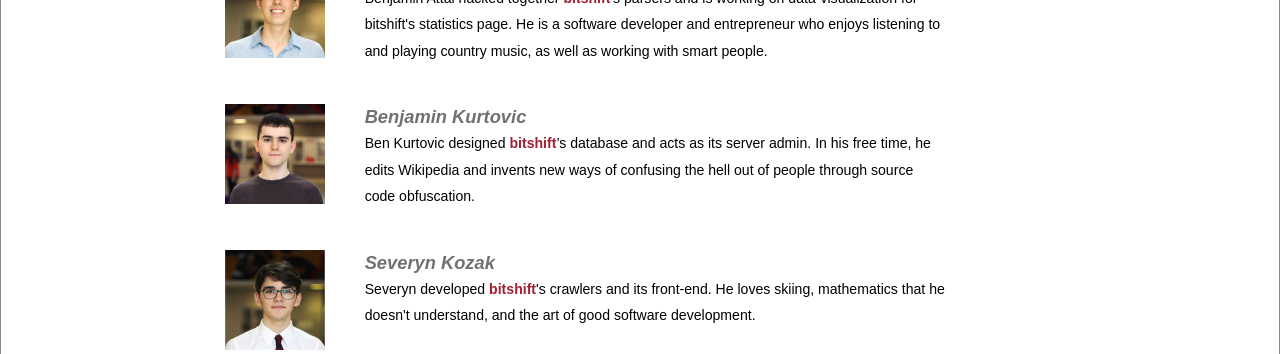
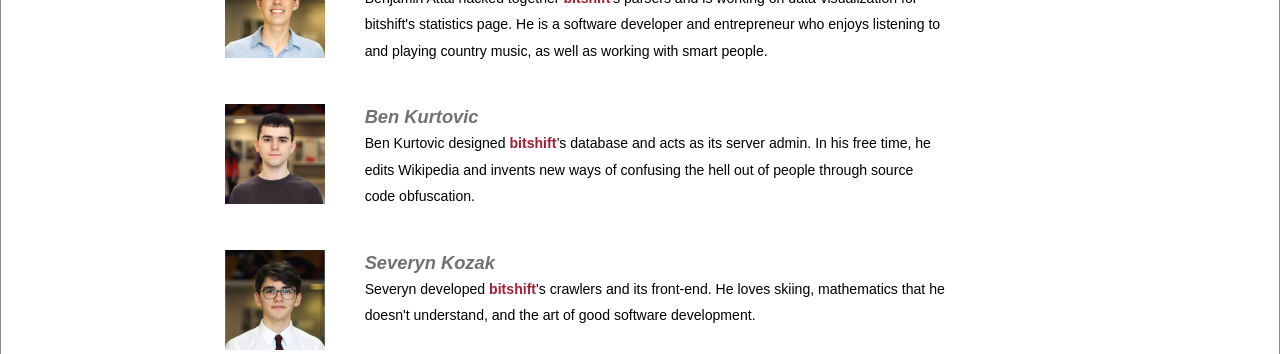
Before and after one commit to earwig/bitshift, a Flask app: page /about in a window 1280 px wide. Shown: the part 1629-1983 px from the top of the page. Run offline with Flask 2, Linux system fonts and the light colour scheme; style sheets or scripts are compiled from the project's sources; parts of the project's set-up code (start-up, migrations or seed data) failed here and were passed over.

Commit message:
Benjamin Kurtovic -> Ben Kurtovic

```diff
--- a/templates/about.html
+++ b/templates/about.html
@@ -64,10 +64,10 @@
   </div>
   <div class="person">
   <div class="photo">
-    <a href="https://github.com/earwig"><img src="img/about/bio2.jpg" alt="Benjamin Kurtovic's photo."></a>
+    <a href="https://github.com/earwig"><img src="img/about/bio2.jpg" alt="Ben Kurtovic's photo."></a>
   </div
   ><div class="bio">
-    <h1><a href="https://github.com/earwig">Benjamin Kurtovic</a></h1>
+    <h1><a href="https://github.com/earwig">Ben Kurtovic</a></h1>
     Ben Kurtovic designed <span id="title">bitshift</span>’s database and acts as its server admin. In his free time,
     he edits Wikipedia and invents new ways of confusing the hell out of people through source code obfuscation.
   </div>
```
